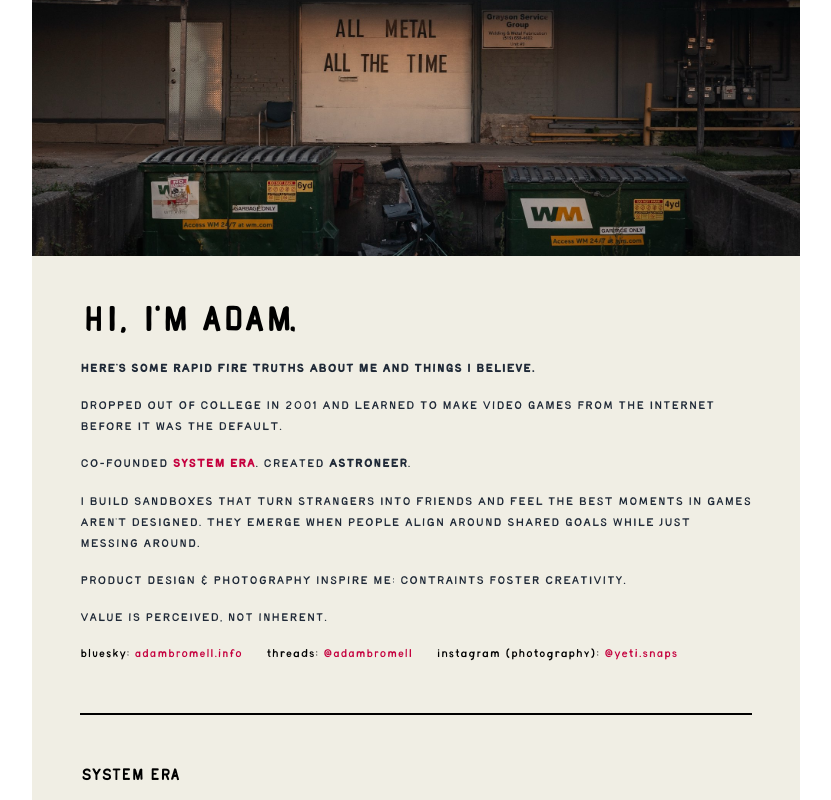
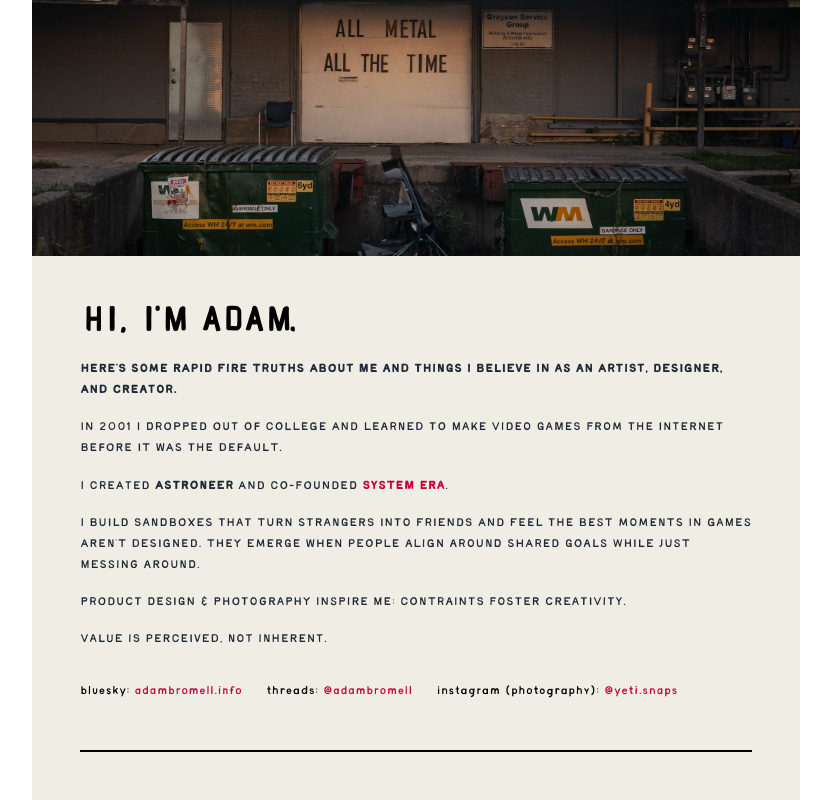
Before and after one commit to XYZCHiiLD/adambromell-site, a Next.js app: page / in a window 1280 px wide. Shown: the top 800 px of the page, without its empty margins (224-1055 px from the left). Built offline with nearby package versions, Linux system fonts and the light colour scheme.

Commit message:
Add files via upload

```diff
--- a/src/app/page.js
+++ b/src/app/page.js
@@ -76,16 +76,16 @@
         {/* About - moved up, using same formatting */}
         <section className="mb-12">
           <div className="space-y-4 text-gray-800 leading-relaxed">
-            <p className="font-bold">HERE'S SOME RAPID FIRE TRUTHS ABOUT ME AND THINGS I BELIEVE.</p>
-            <p>DROPPED OUT OF COLLEGE IN 2001 AND LEARNED TO MAKE VIDEO GAMES FROM THE INTERNET BEFORE IT WAS THE DEFAULT.</p>
-            <p>CO-FOUNDED <a href="https://www.systemera.net/" target="_blank" rel="noopener noreferrer" className="hover:underline font-bold" style={{ color: '#C5003E' }}>SYSTEM ERA</a>. CREATED <strong>ASTRONEER</strong>.</p>
+            <p className="font-bold">HERE'S SOME RAPID FIRE TRUTHS ABOUT ME AND THINGS I BELIEVE IN AS AN ARTIST, DESIGNER, AND CREATOR.</p>
+            <p>IN 2001 I DROPPED OUT OF COLLEGE AND LEARNED TO MAKE VIDEO GAMES FROM THE INTERNET BEFORE IT WAS THE DEFAULT.</p>
+            <p>I CREATED <strong>ASTRONEER</strong> AND CO-FOUNDED <a href="https://www.systemera.net/" target="_blank" rel="noopener noreferrer" className="hover:underline font-bold" style={{ color: '#C5003E' }}>SYSTEM ERA</a>.</p>
             <p>I BUILD SANDBOXES THAT TURN STRANGERS INTO FRIENDS AND FEEL THE BEST MOMENTS IN GAMES AREN'T DESIGNED. THEY EMERGE WHEN PEOPLE ALIGN AROUND SHARED GOALS WHILE JUST MESSING AROUND.</p>
             <p>PRODUCT DESIGN & PHOTOGRAPHY INSPIRE ME: CONTRAINTS FOSTER CREATIVITY.</p>
             <p>VALUE IS PERCEIVED, NOT INHERENT.</p>
           </div>
 
           {/* Social links */}
-          <div className="flex gap-6 mt-4">
+          <div className="flex gap-6 mt-8">
             <p>
               bluesky: <a
                 href="https://bsky.app/profile/adambromell.info"
```
